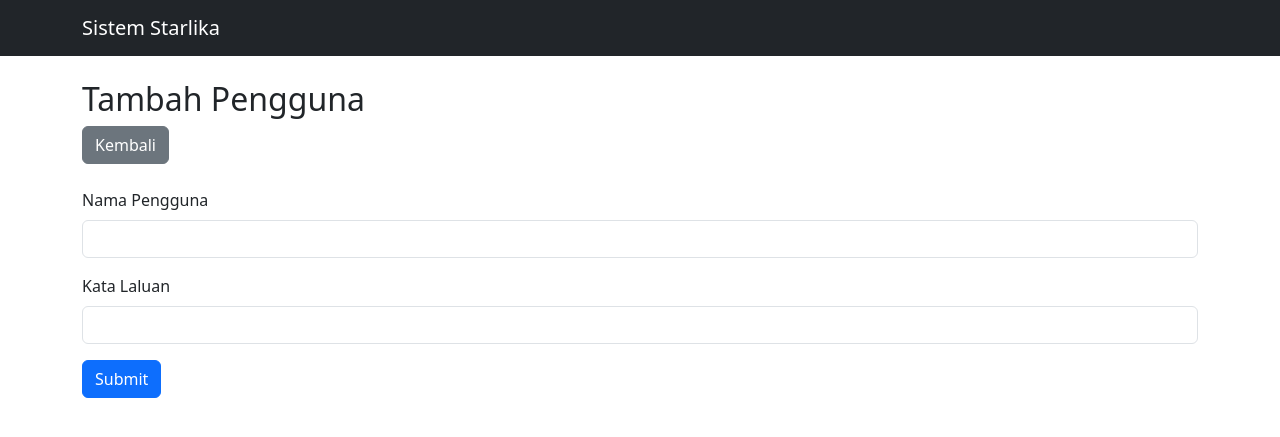
After one commit to Waksaker/runstar, a Flask app: page /add in a window 1280 px wide. The commit adds this page. Shown: the top 437 px of the page. Run offline with Flask 3, Linux system fonts and the light colour scheme; some libraries are stand-ins or nearby versions.

Commit message:
update 23102026
update 23102026

```diff
--- a/app.py
+++ b/app.py
@@ -19,11 +19,20 @@ def index():
     cursor.execute("SELECT * FROM link")
     rows = cursor.fetchall()
     link = rows[0]['name'] if rows else ""
+    cursor1 = db.cursor(dictionary=True)
+    cursor1.execute("SELECT * FROM pengguna WHERE trades = 0 AND runtrans = 0")
+    rows1 = cursor1.fetchone()
+    if rows1:
+        statusupdate = "update"
+    else:
+        statusupdate = "tidak update"
     cursor.close()
+    cursor1.close()
     db.close()
     return render_template(
         "index.html",
-        link=link
+        link=link,
+        statusupdate = statusupdate
     )
 
 @app.route("/submit", methods=["POST"])
@@ -127,5 +136,51 @@ def edit_user(user_id):
     conn.close()
     return render_template('edit.html', user=user)
 
+@app.route('/add', methods=['GET', 'POST'])
+def add_user():
+    if request.method == 'POST':
+        username = request.form['username']
+        password = request.form['password']
+        trade = '3'
+        #time = datetime.now(ZoneInfo("Asia/Kuala_Lumpur")).strftime('%H:%M:%S')
+        date = datetime.now(ZoneInfo("Asia/Kuala_Lumpur")).strftime('%Y-%m-%d')
+
+        conn = connect_database()
+        cursor = conn.cursor()
+
+        cursor.execute("INSERT INTO pengguna (username, password, trades, status, statranfer, runtrans, masa_akhir, date) VALUES (%s, %s, %s, %s, %s, %s, %s, %s)", (username, password, trade, '0', '0', '0', '00:00:00', date))
+        conn.commit()
+
+        cursor.close()
+        conn.close()
+
+        return redirect(url_for('index'))
+
+    return render_template('add_user.html')
+
+@app.route('/delete/<int:deleteid>', methods=['GET', 'POST'])
+def delete_list(deleteid):
+    print(f"Id : {deleteid}")
+    conn = connect_database()
+    cursor = conn.cursor()
+    cursor.execute("DELETE FROM pengguna WHERE id=%s", (deleteid,))
+    conn.commit()
+    cursor.close()
+    conn.close()
+    return redirect(url_for('index'))
+
+@app.route('/update/')
+def update():
+    conn = connect_database()
+    cursor = conn.cursor(dictionary=True)
+    cursor.execute("UPDATE pengguna SET runtrans=%s WHERE statranfer=%s", (1, 1))
+    cursor1 = conn.cursor(dictionary=True)
+    cursor1.execute("UPDATE pengguna SET trades=%s", (3,))
+    conn.commit()
+    cursor.close()
+    cursor1.close()
+    conn.close
+    return redirect(url_for('index'))
+
 if __name__ == "__main__":
     app.run(host="0.0.0.0", port=5000, debug=True)
--- /dev/null
+++ b/templates/add_user.html
@@ -0,0 +1,71 @@
+<!DOCTYPE html>
+<html>
+
+<head>
+
+    <title>Dashboard</title>
+
+    <meta charset="UTF-8">
+
+    <meta name="viewport" content="width=device-width, initial-scale=1">
+
+    <link href="{{ url_for('static', filename='css/bootstrap.min.css') }}" rel="stylesheet">
+    <link href="{{ url_for('static', filename='css/sweetalert2.min.css') }}" rel="stylesheet">
+    <script src="{{ url_for('static', filename='libs/jquery/dist/jquery.min.js') }}"></script>
+    <script src="{{ url_for('static', filename='libs/bootstrap/dist/js/bootstrap.bundle.min.js') }}"></script>
+    <script src="{{ url_for('static', filename='js/sidebarmenu.js') }}"></script>
+    <script src="{{ url_for('static', filename='js/app.min.js') }}"></script>
+    <script src="{{ url_for('static', filename='js/datatables.js') }}"></script>
+    <link rel="stylesheet" href="{{ url_for('static', filename='css/datatables.css') }}" />
+
+    <style>
+        .table thead th {
+            background-color: #495057 !important;
+            color: white !important;
+        }
+    </style>
+</head>
+
+<body>
+
+<nav class="navbar navbar-dark bg-dark">
+
+    <div class="container">
+
+        <span class="navbar-brand">
+            Sistem Starlika
+        </span>
+
+    </div>
+
+</nav>
+
+
+<div class="container mt-4">
+
+    <h2>
+        Tambah Pengguna
+    </h2>
+
+    <a href="{{ url_for('index') }}" class="btn btn-secondary">Kembali</a>
+
+    <div class="mt-4">
+
+        <form method="POST" action="{{ url_for('add_user') }}">
+            <div class="mb-3">
+                <label for="username" class="form-label">Nama Pengguna</label>
+                <input type="text" class="form-control" id="username" name="username" required>
+            </div>
+            <div class="mb-3">
+                <label for="password" class="form-label">Kata Laluan</label>
+                <input type="text" class="form-control" id="password" name="password" required>
+            </div>
+            <button type="submit" class="btn btn-primary">Submit</button>
+        </form>
+    </div>
+
+</div>
+
+</body>
+
+</html>
```
Also changed, not shown: templates/index.html (+7 -7 lines).
